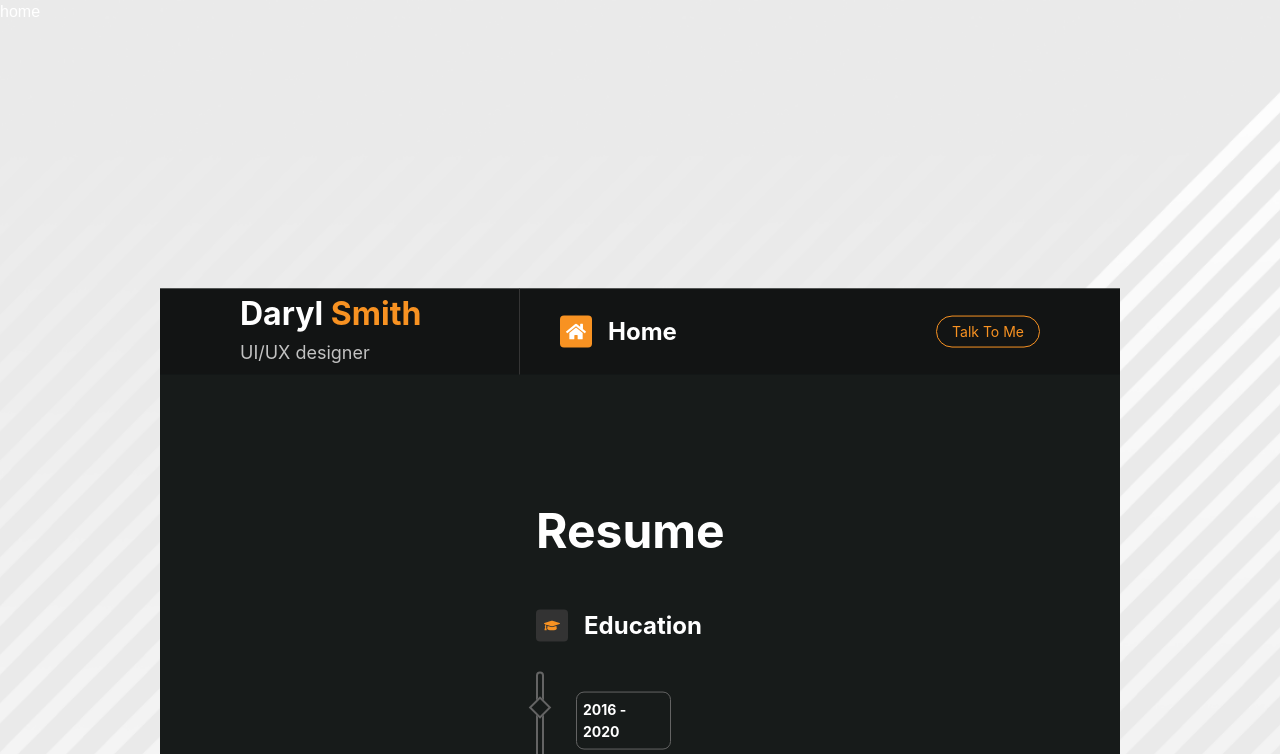
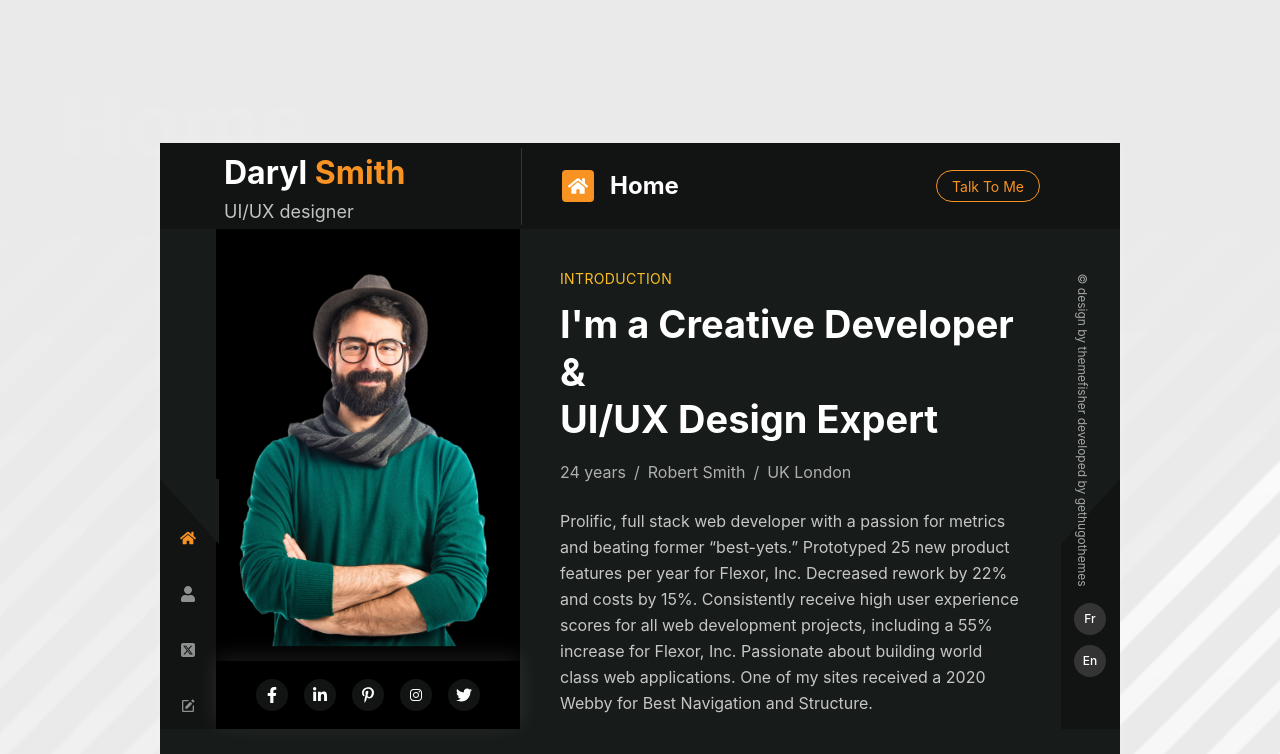
Before and after one commit to mdawlad29/themefisher, a Next.js app: page / in a window 1280 px wide. Shown: the top 754 px of the page. Built offline with nearby package versions, Linux system fonts and the light colour scheme.

Commit message:
hero-section component design

```diff
--- a/src/app/layout.tsx
+++ b/src/app/layout.tsx
@@ -27,7 +27,7 @@
     <html lang="en">
       <body
         suppressHydrationWarning={true}
-        className={`${geistSans.variable} ${geistMono.variable} antialiased`}
+        className={`${geistSans.variable} ${geistMono.variable} antialiased overflow-x-hidden`}
       >
         <PageRender>{children}</PageRender>
       </body>
--- a/src/app/page.tsx
+++ b/src/app/page.tsx
@@ -12,7 +12,7 @@
 export default function Home() {
   return (
     <div className="flex flex-col min-h-screen text-white relative">
-      <div className="bg-[#171B1A] absolute md:w-[75%] w-[90%] top-1/2 left-1/2 transform -translate-x-1/2 -translate-y-1/2 shadow-[0_0px_1px_0_rgba(255,255,255,0.7)]">
+      <div className="bg-[#171B1A] md:absolute md:w-[75%] w-[90%] md:top-1/2 md:left-1/2 transform md:-translate-x-1/2 md:-translate-y-1/2 shadow-[0_0px_1px_0_rgba(255,255,255,0.7)] shadow-[0px_0px_10px_0px_#ffffff38] z-[99999] mx-auto">
         <HeroSection />
 
         <Row>
@@ -22,7 +22,7 @@
             xs={24}
             md={24}
             lg={15}
-            className="space-y-[120px] md:pr-20 px-4"
+            className="md:space-y-[120px] space-y-[60px] md:pr-20 px-4"
           >
             <Resume />
             <Skills />
@@ -32,17 +32,16 @@
             <Contact />
           </Col>
         </Row>
+
+        <h1 className="absolute lg:-top-[85px] top-[45px] lg:-left-[100px] left-[45px] !text-white lg:!text-[90px] !text-[50px] font-bold opacity-5 md:block hidden -z-[1]">
+          Home
+        </h1>
       </div>
-
-      {/* Home Section */}
-      <section className="bg-[url('/assets/images/background-img.png')] bg-no-repeat bg-center bg-cover  min-h-[1000px]">
-        home
-      </section>
 
       {[...Array(6)]?.map((_: any, index: number) => (
         <section
           key={index}
-          className="bg-[url('/assets/images/background-img.png')] bg-no-repeat bg-center bg-cover  min-h-[1300px]"
+          className="md:block hidden bg-[url('/assets/images/background-img.png')] bg-no-repeat bg-center bg-cover lg:min-h-[1500px] min-h-[1570px]"
         ></section>
       ))}
     </div>
--- a/src/components/Home/index.tsx
+++ b/src/components/Home/index.tsx
@@ -1,30 +1,53 @@
 import { Button, Col, Flex, Row, Typography } from "antd";
-import React from "react";
-import { FaHome } from "react-icons/fa";
+import Image from "next/image";
+import Link from "next/link";
+import React, { useRef } from "react";
+import { BiSolidEdit } from "react-icons/bi";
+import {
+  FaFacebookF,
+  FaHome,
+  FaLinkedinIn,
+  FaPinterestP,
+  FaTwitter,
+  FaUser,
+} from "react-icons/fa";
+import { FaSquareXTwitter } from "react-icons/fa6";
+import { FiDownload } from "react-icons/fi";
+import { IoLogoInstagram } from "react-icons/io";
+import { MdEmail } from "react-icons/md";
+import { motion } from "framer-motion";
+
 const { Text } = Typography;
 
 const HeroSection = () => {
+  const ref = useRef(null);
+
   return (
-    <section className="mb-[120px]">
-      <Row>
-        <Col xs={24} md={24} lg={9} className="">
-          <div className="bg-[#121414] h-full pl-20 border-r border-[#353535]">
-            <Text className="!text-[32px] font-bold !text-white capitalize block">
+    <section>
+      <Row
+        className="bg-[#121414] py-[4.5px] lg:pl-16 md:pl-8 pl-4 lg:pr-20 lg:pr-10 pr-4"
+        align={"middle"}
+      >
+        <Col xs={12} lg={9} className="pr-2">
+          <div className="border-r border-[#353535]">
+            <Text className="md:!text-[32px] !text-[20px] font-bold !text-white capitalize block">
               daryl <span className="text-[#F89222]">smith</span>
             </Text>
 
-            <span className="text-[18px] text-[#C2C2C2]">UI/UX designer</span>
+            <span className="md:text-[18px] text-[14px] text-[#C2C2C2]">
+              UI/UX designer
+            </span>
           </div>
         </Col>
-        <Col xs={24} md={24} lg={15} className="">
-          <div className="bg-[#121414] py-6 pl-10 pr-20">
-            <Flex align="center" justify="space-between">
+
+        <Col xs={12} lg={15} className="md:pl-8 pl-4">
+          <Flex align="center" justify="space-between" wrap gap={10}>
             <Flex align="center" gap={16}>
-                <div className="bg-[#F89222] rounded w-8 h-8 flex justify-center items-center">
-                  <FaHome size={20} />
+              <div className="bg-[#F89222] rounded md:w-8 w-7 md:h-8 h-7 flex justify-center items-center">
+                <FaHome className="md:text-[20px] text-[18px]" />
               </div>
 
-                <Text className="!text-[24px] font-bold !text-white capitalize block">
+              <Text className="md:!text-[24px] !text-[20px] font-bold !text-white capitalize block">
                 home
               </Text>
             </Flex>
@@ -33,6 +56,153 @@
               Talk To Me
             </Button>
           </Flex>
+        </Col>
+      </Row>
+
+      <Row>
+        <Col xs={24} md={24} lg={9} className="mx-auto">
+          <div className="flex">
+            <div className="shape-one bg-[#121414] h-[250px] w-[59px] relative mt-[250px]" />
+
+            <Flex align="center" className="absolute bottom-[70px] left-[20px]">
+              <motion.div
+                initial={{ y: -50, opacity: 0 }}
+                animate={{ y: 0, opacity: 1 }}
+                transition={{ duration: 1, ease: "easeInOut", delay: 0.3 }}
+                viewport={{ once: false }}
+                className="z-30 space-y-10"
+              >
+                <FaHome size={16} className="text-[#F89222]" />
+                <FaUser
+                  size={16}
+                  className="hover:text-[#F89222] text-[#8F8F8F] duration-300 ease-in-out transaction-all"
+                />
+                <FaSquareXTwitter
+                  size={16}
+                  className="hover:text-[#F89222] text-[#8F8F8F] duration-300 ease-in-out transaction-all"
+                />
+                <BiSolidEdit
+                  size={16}
+                  className="hover:text-[#F89222] text-[#8F8F8F] duration-300 ease-in-out transaction-all"
+                />
+                <MdEmail
+                  size={16}
+                  className="hover:text-[#F89222] text-[#8F8F8F] duration-300 ease-in-out transaction-all"
+                />
+              </motion.div>
+            </Flex>
+
+            <div className="bg-black lg:w-[323px] w-full lg:ml-0 ml-3 h-[500px] relative">
+              <Image
+                src="/assets/images/user.png"
+                alt="profile"
+                width={480}
+                height={480}
+                className="object-contain h-full w-full mx-auto -mt-9"
+              />
+
+              <div className="flex justify-center items-center gap-4 py-[18px] shadow-[0px_-5px_20px_0px_#ffffff1a] absolute bottom-0 w-full bg-black">
+                {[...Array(5)]?.map((_: any, index: number) => (
+                  <Link
+                    href={""}
+                    key={index}
+                    target="_blank"
+                    className="w-[32px] h-[32px] rounded-full flex justify-center items-center !bg-[#121414] hover:scale-110 duration-300 ease-in-out transaction-all !text-white"
+                  >
+                    {index === 0 ? (
+                      <FaFacebookF size={16} />
+                    ) : index === 1 ? (
+                      <FaLinkedinIn size={16} />
+                    ) : index === 2 ? (
+                      <FaPinterestP size={16} />
+                    ) : index === 3 ? (
+                      <IoLogoInstagram size={16} />
+                    ) : (
+                      <FaTwitter size={16} />
+                    )}
+                  </Link>
+                ))}
+              </div>
+            </div>
+          </div>
+        </Col>
+
+        <Col xs={24} md={24} lg={15}>
+          <div ref={ref} className="flex">
+            <div className="md:p-10 p-4">
+              <motion.p
+                initial={{ x: 30, opacity: 0 }}
+                animate={{ x: 0, opacity: 1 }}
+                transition={{ duration: 1, ease: "easeInOut", delay: 0.3 }}
+                viewport={{ once: false }}
+                className="text-[#FBBF24] uppercase tracking-wide text-sm mb-3"
+              >
+                Introduction
+              </motion.p>
+
+              <motion.h1
+                initial={{ y: 30, opacity: 0 }}
+                animate={{ y: 0, opacity: 1 }}
+                transition={{ duration: 1, ease: "easeInOut", delay: 0.3 }}
+                viewport={{ once: false }}
+                className="md:text-[38px] text-[24px] font-bold leading-tight mb-4"
+              >
+                I'm a Creative Developer & <br /> UI/UX Design Expert
+              </motion.h1>
+
+              <p className="text-[#AFAFAF] text-sm md:text-base mb-6 flex flex-wrap gap-2">
+                <span>24 years</span>
+                <span>/</span>
+                <span>Robert Smith</span>
+                <span>/</span>
+                <span>UK London</span>
+              </p>
+
+              <div className="text-sm md:text-base leading-relaxed text-[#C6C6C6] mb-10">
+                Prolific, full stack web developer with a passion for metrics
+                and beating former “best-yets.” Prototyped 25 new product
+                features per year for Flexor, Inc. Decreased rework by 22% and
+                costs by 15%. Consistently receive high user experience scores
+                for all web development projects, including a 55% increase for
+                Flexor, Inc. Passionate about building world class web
+                applications. One of my sites received a 2020 Webby for Best
+                Navigation and Structure.
+              </div>
+
+              <motion.div
+                initial={{ x: 30, opacity: 0 }}
+                animate={{ x: 0, opacity: 1 }}
+                transition={{ duration: 1, ease: "easeInOut", delay: 0.3 }}
+                viewport={{ once: false }}
+                className="flex flex-wrap items-center gap-4"
+              >
+                <button className="bg-[#F89222] hover:bg-[#f98005] transition-all text-white px-5 py-3 rounded-full text-sm font-medium flex items-center gap-2">
+                  Download CV
+                  <FiDownload size={16} />
+                </button>
+              </motion.div>
+            </div>
+
+            <div className="relative h-full lg:block hidden">
+              <div className="shape-two bg-[#121414] h-[250px] w-[59px] flex items-center float-right mt-[250px] relative" />
+
+              <div className="absolute top-48 -right-[118px] z-30">
+                <p className="rotate-[-270deg] text-[12px] whitespace-nowrap text-[#A5A5A5] lg:block hidsden">
+                  © design by themefisher developed by gethugothemes
+                </p>
+              </div>
+
+              <div className="absolute bottom-0 -right-[2px] translate-x-[-50%] translate-y-[-50%]">
+                {[...Array(2)]?.map((_: any, index: number) => (
+                  <div
+                    key={index}
+                    className="size-8 rounded-full bg-[#343434] hover:bg-[#F89222] flex justify-center items-center cursor-pointer text-white text-[12px] font-medium transition-transform duration-300 ease-in-out hover:scale-110 mb-[10px]"
+                  >
+                    {index === 0 ? "Fr" : "En"}
+                  </div>
+                ))}
+              </div>
+            </div>
           </div>
         </Col>
       </Row>
--- a/src/scss/components.style.scss
+++ b/src/scss/components.style.scss
@@ -0,0 +1,23 @@
+ .shape-one::before {
+   content: "";
+   position: absolute;
+   top: 0;
+   left: 0;
+   width: 0;
+   height: 0;
+   border-top: 65px solid #171B1A;
+   border-left: 59px solid transparent;
+   z-index: 10;
+ }
+
+ .shape-two::before {
+   content: "";
+   position: absolute;
+   top: 0;
+   right: 0;
+   width: 0;
+   height: 0;
+   border-top: 65px solid #171B1A;
+   border-right: 59px solid transparent;
+   z-index: 10;
+ }
--- a/src/scss/globals.scss
+++ b/src/scss/globals.scss
@@ -23,6 +23,7 @@
   background: var(--background);
   color: var(--foreground);
   font-family: Arial, Helvetica, sans-serif;
+  overflow-x: hidden;
 }
 
 
```
Also changed, not shown: public/assets/images/main-background.png (deleted). Lines whose indentation alone changed are shown as unchanged.
